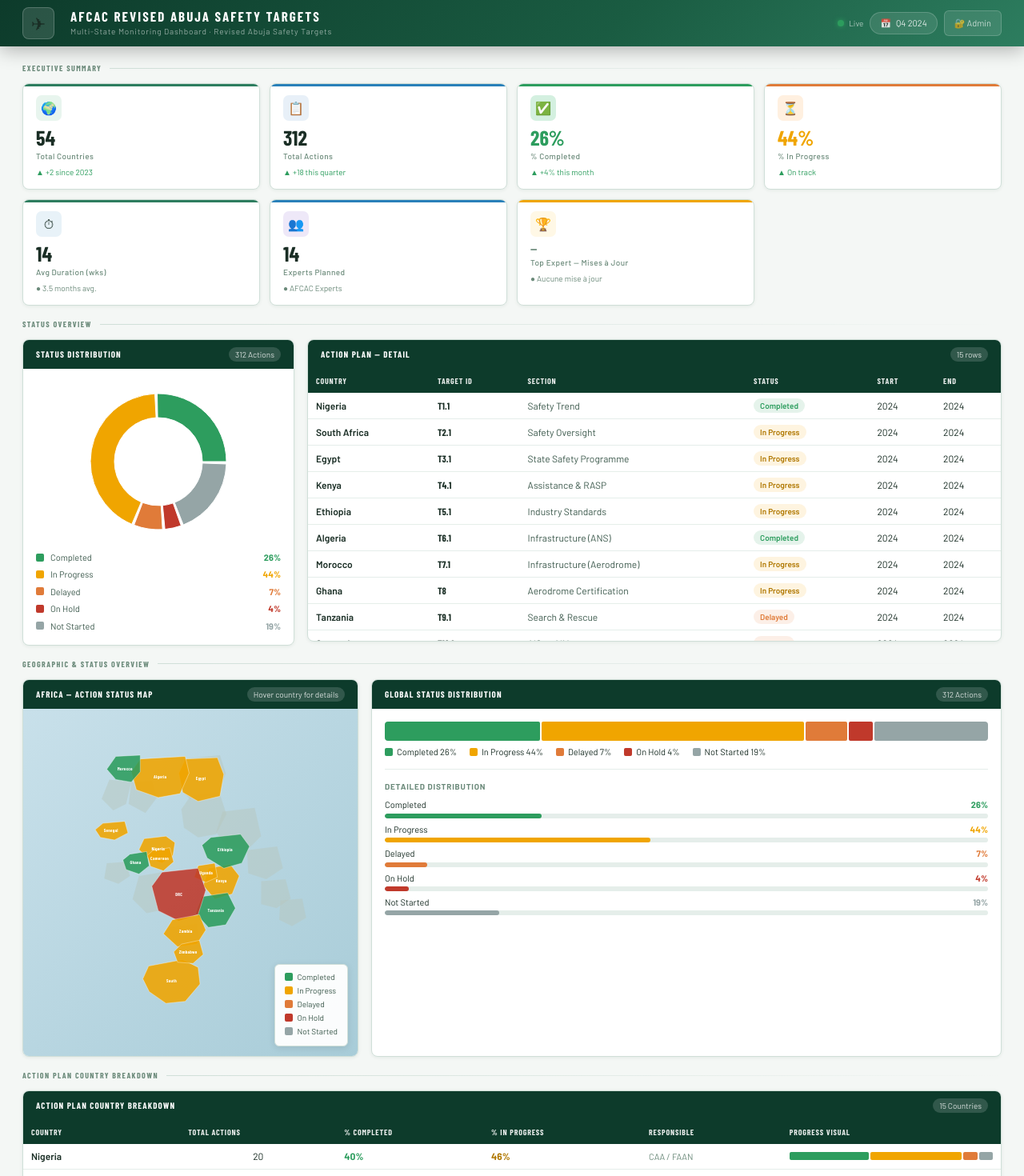
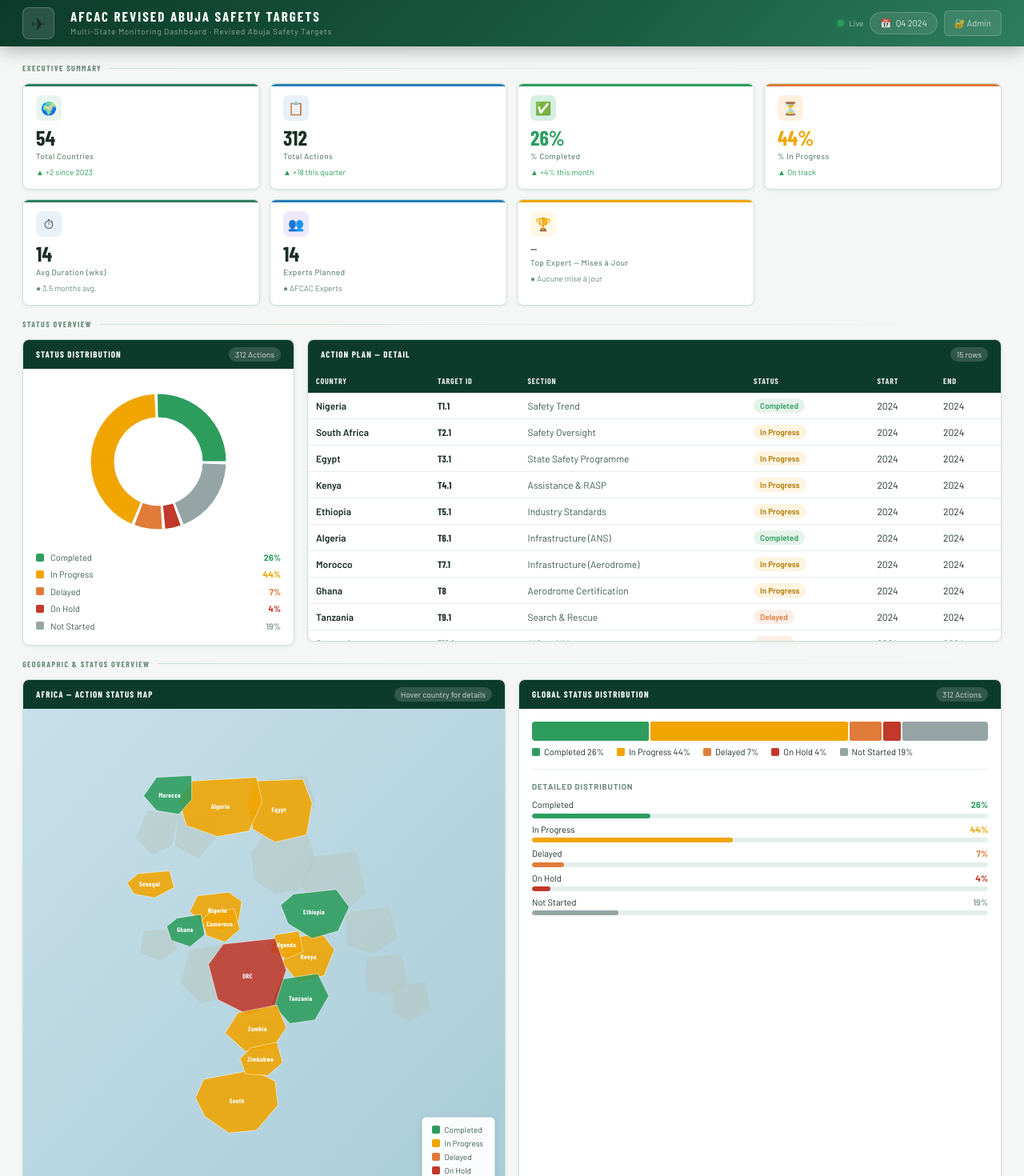
Before and after one commit to seninfosec-sn/Afcac-Dashboard, a Next.js app: page / in a window 1280 px wide. Shown: the top 1470 px of the page at 80% size. Built offline with nearby package versions, Linux system fonts and the light colour scheme; a web font is replaced by a local one.

Commit message:
Set Africa map and Status bar to equal 50/50 split
Co-Authored-By: Claude Sonnet 4.6 <noreply@anthropic.com>

```diff
--- a/app/globals.css
+++ b/app/globals.css
@@ -289,7 +289,7 @@ body {
 }
 .row-map {
   display: grid;
-  grid-template-columns: 420px 1fr;
+  grid-template-columns: 1fr 1fr;
   gap: 16px;
 }
 
```
